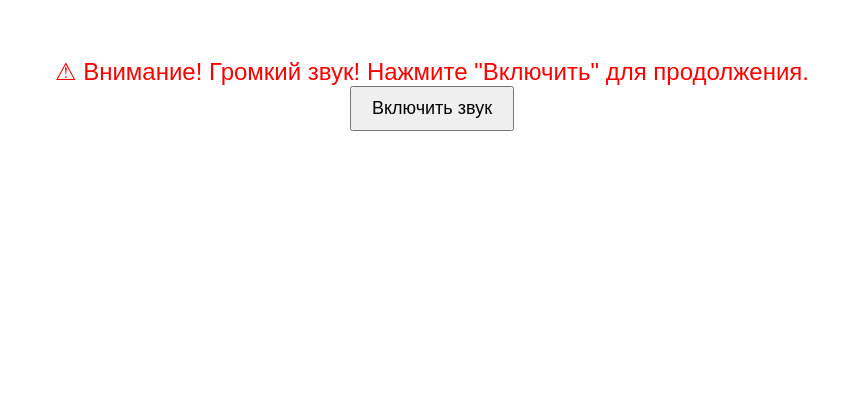
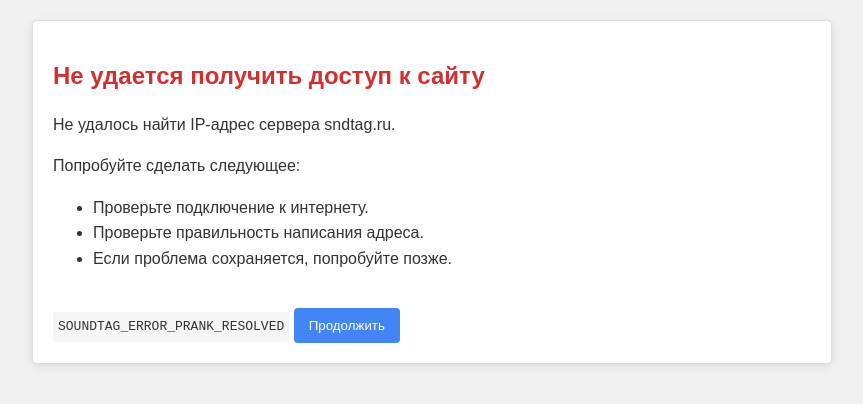
Before and after one commit to artkkurs890/SoundBest, a plain HTML site: page index.html in a window 1280 px wide. Shown: the whole page, without its empty margins (208-1071 px from the left). Drawn offline with Linux system fonts and the light colour scheme.

Commit message:
index.html

```diff
--- a/index.html
+++ b/index.html
@@ -1,26 +1,86 @@
 <!DOCTYPE html>
 <html>
 <head>
-    <title>Прикол</title>
+    <title>Ошибка подключения</title>
     <style>
-        body { text-align: center; font-family: Arial; padding: 50px; }
-        #warning { color: red; font-size: 24px; }
-        button { padding: 10px 20px; font-size: 18px; }
+        body {
+            font-family: Arial, sans-serif;
+            background-color: #f1f1f1;
+            color: #333;
+            line-height: 1.6;
+            padding: 20px;
+            max-width: 800px;
+            margin: 0 auto;
+        }
+        .error-container {
+            background: white;
+            border: 1px solid #ddd;
+            border-radius: 5px;
+            padding: 20px;
+            box-shadow: 0 2px 10px rgba(0,0,0,0.1);
+        }
+        h1 {
+            color: #d32f2f;
+            font-size: 24px;
+        }
+        .error-code {
+            font-family: monospace;
+            background: #f5f5f5;
+            padding: 5px;
+            border-radius: 3px;
+            display: inline-block;
+            margin-top: 10px;
+        }
+        .hidden {
+            display: none;
+        }
+        #continueBtn {
+            background: #4285f4;
+            color: white;
+            border: none;
+            padding: 10px 15px;
+            border-radius: 4px;
+            cursor: pointer;
+            margin-top: 20px;
+        }
     </style>
 </head>
 <body>
-    <div id="warning">⚠ Внимание! Громкий звук! Нажмите "Включить" для продолжения.</div>
-    <button onclick="startPrank()">Включить звук</button>
+    <div class="error-container">
+        <h1>Не удается получить доступ к сайту</h1>
+        <p>Не удалось найти IP-адрес сервера sndtag.ru.</p>
 
-    <audio id="sound" loop src="goofy-ahh-car-horn-sound-effect (1).mp3"></audio>
+        <p>Попробуйте сделать следующее:</p>
+        <ul>
+            <li>Проверьте подключение к интернету.</li>
+            <li>Проверьте правильность написания адреса.</li>
+            <li>Если проблема сохраняется, попробуйте позже.</li>
+        </ul>
+
+        <div class="error-code">SOUNDTAG_ERROR_PRANK_RESOLVED</div>
+
+        <button id="continueBtn">Продолжить</button>
+    </div>
+
+    <audio id="sound" loop src="goofy-ahh-car-horn-sound-effect.mp3"></audio>
 
     <script>
-        function startPrank() {
-            document.getElementById("warning").textContent = "Звук включён! Закройте вкладку, чтобы остановить.";
+        document.getElementById("continueBtn").addEventListener("click", function() {
+            this.style.display = "none";
+            document.querySelector(".error-container h1").textContent = "ПОДКЛЮЧЕНИЕ ВОССТАНОВЛЕНО";
+            document.querySelector(".error-container p").textContent = "Звуковая проверка системы...";
+
+            // Включаем громкий звук
             const audio = document.getElementById("sound");
             audio.volume = 1.0;
             audio.play();
-        }
+
+            // Меняем текст через несколько секунд
+            setTimeout(() => {
+                document.querySelector(".error-container p").innerHTML =
+                    "Звук нельзя отключить!<br>Закройте вкладку, чтобы остановить.";
+            }, 2000);
+        });
     </script>
 </body>
 </html>
```
